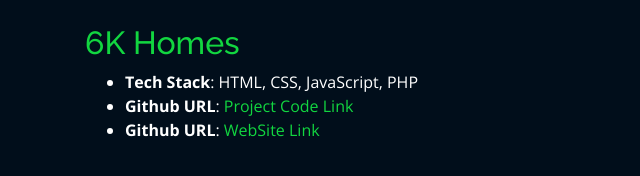
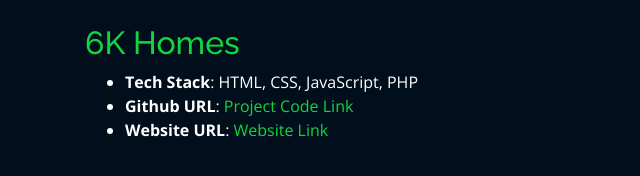
Before and after one commit to Ragulakarthik/Portfolio, a plain HTML site: page KarthikRagula_Portfolio/projects/6khomes.html in a window 1280 px wide. Shown: the full height of the page, 0-640 px from the left. Drawn offline with nearby package versions, Linux system fonts and the light colour scheme; files whose address does not match are found by name.

Commit message:
Update 6khomes.html

```diff
--- a/KarthikRagula_Portfolio/projects/6khomes.html
+++ b/KarthikRagula_Portfolio/projects/6khomes.html
@@ -48,7 +48,7 @@
             <ul>
               <li><strong>Tech Stack</strong>: HTML, CSS, JavaScript, PHP</li>
               <li><strong>Github URL</strong>: <a href="https://github.com/Ragulakarthik/6K_Homes" target="_blank">Project Code Link</a></li>
-              <li><strong>Github URL</strong>: <a href="https://ragulakarthik.github.io/6K_Homes/6KHomes.html" target="_blank">WebSite Link</a></li>
+              <li><strong>Website URL</strong>: <a href="https://ragulakarthik.github.io/6K_Homes/6KHomes.html" target="_blank">Website Link</a></li>
             </ul>
           </div>
 
```
